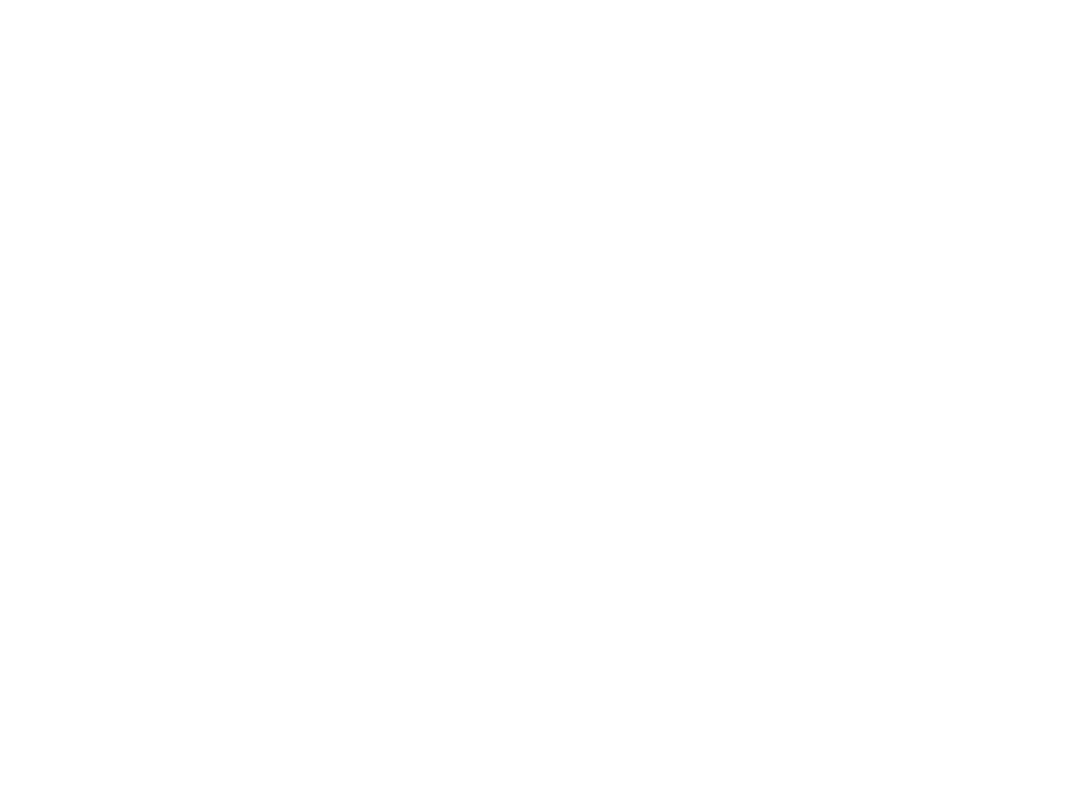
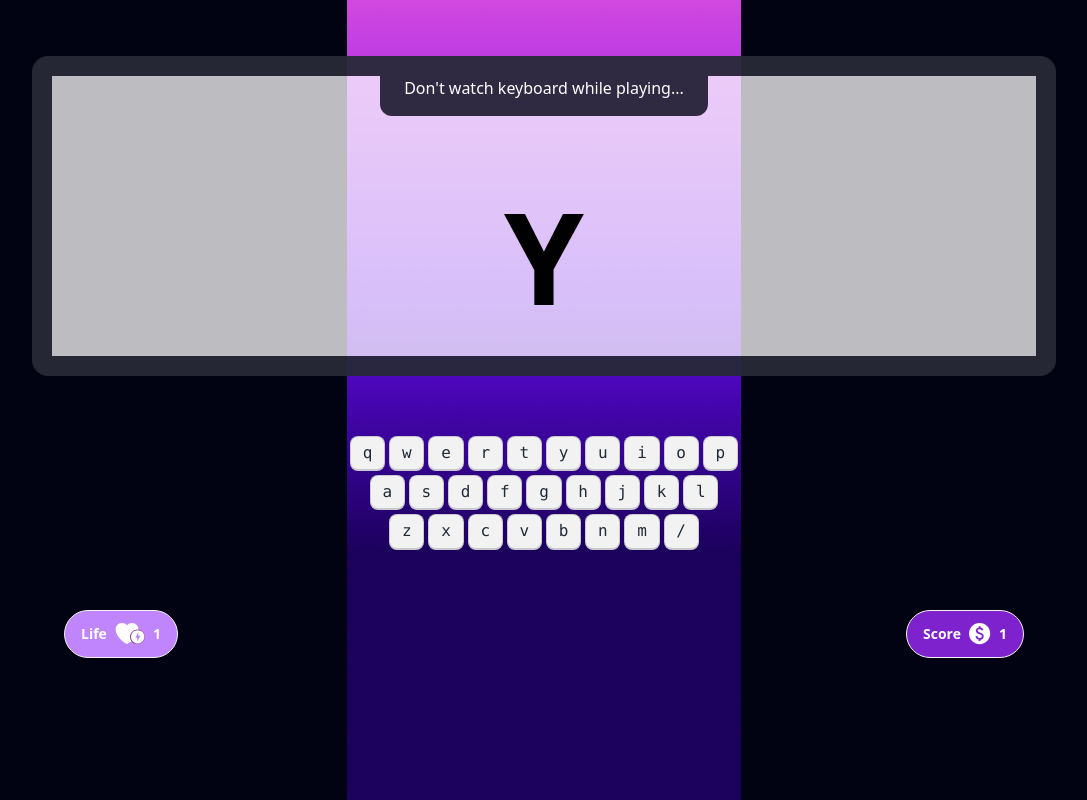
Before and after one commit to jaheda8256/alphabet-clash-pro, a plain HTML site: page index.html in a window 1280 px wide. Shown: the whole page, without its empty margins (96-1183 px from the left). Drawn offline with nearby package versions, Linux system fonts and the light colour scheme.

Commit message:
added playground section

```diff
--- a/index.html
+++ b/index.html
@@ -1,5 +1,5 @@
 <!DOCTYPE html>
-<html lang="en">
+<html lang="en" ata-theme="light">
 <head>
     <meta charset="UTF-8">
     <meta name="viewport" content="width=device-width, initial-scale=1.0">
@@ -10,13 +10,84 @@
 <!-- custom css -->
 <link rel="stylesheet" href="styles/styles.css">
 </head>
-<body>
-    <section class="home">
+<body >
+ <main class="min-h-screen bg-[#010313] bg-[url(images/background.png)] bg-no-repeat bg-center bg-contain">
+    <!-- home screen -->
+    <section class="home min-h-screen text-white flex border justify-center items-center hidden">
+      <div class="flex flex-col items-center gap-8">
+        <h1 class="text-8xl anton-regular uppercase">Alpha Clash Pro</h1>
+        <p>Unleash Your Keyboard Kung Fu : Press “Enter” to Play</p>
+       <button class="btn bg-white text-black">Play Now</button>
+      </div>
+    </section>
+    <!-- playground start -->
+    <section class="play-ground">
+        <div class="flex flex-col justify-center items-center gap-14 pt-14">
+            <!-- screen -->
+            <div class="artboard artboard-horizontal phone-6 border-[20px] rounded-2xl border-[#010313CC] bg-[#FFFFFFBC]">
+                <div class="flex justify-center">
+                    <p class="bg-[#2F2941] px-6 pb-4 rounded-b-xl text-white">Don't watch keyboard  while playing...</p>
+                </div>
+               <div class="flex justify-center items-center h-full">
+                <p class="text-black text-9xl font-semibold">Y</p>
+               </div>
+            </div>
+            <!-- keyboard start-->
+         <div>
+            <div class="flex justify-center gap-1 my-1 w-full">
+                <kbd class="kbd">q</kbd>
+                <kbd class="kbd">w</kbd>
+                <kbd class="kbd">e</kbd>
+                <kbd class="kbd">r</kbd>
+                <kbd class="kbd">t</kbd>
+                <kbd class="kbd">y</kbd>
+                <kbd class="kbd">u</kbd>
+                <kbd class="kbd">i</kbd>
+                <kbd class="kbd">o</kbd>
+                <kbd class="kbd">p</kbd>
+              </div>
+              <div class="flex justify-center gap-1 my-1 w-full">
+                <kbd class="kbd">a</kbd>
+                <kbd class="kbd">s</kbd>
+                <kbd class="kbd">d</kbd>
+                <kbd class="kbd">f</kbd>
+                <kbd class="kbd">g</kbd>
+                <kbd class="kbd">h</kbd>
+                <kbd class="kbd">j</kbd>
+                <kbd class="kbd">k</kbd>
+                <kbd class="kbd">l</kbd>
+              </div>
+              <div class="flex justify-center gap-1 my-1 w-full">
+                <kbd class="kbd">z</kbd>
+                <kbd class="kbd">x</kbd>
+                <kbd class="kbd">c</kbd>
+                <kbd class="kbd">v</kbd>
+                <kbd class="kbd">b</kbd>
+                <kbd class="kbd">n</kbd>
+                <kbd class="kbd">m</kbd>
+                <kbd class="kbd">/</kbd>
+              </div>
+         </div>
+            <!-- keyboard end -->
+            <!-- life score -->
+            <div class="flex justify-between w-3/4">
+                <button class="btn rounded-full bg-purple-400 text-white px-4">
+                    Life
+                   <img src="images/heart.svg" alt="">
+                    <span>1</span>
+                  </button>
+                  <button class="btn rounded-full bg-purple-700 text-white px-4">
+                    Score
+                    <img src="images/dolar.svg" alt="">
+                    <span>1</span>
+                  </button>
+            </div>
+        </div>
+    </section>
+    <!-- playground end -->
+    <section class="score">
 
     </section>
-    <section class="play-ground">
-
-    </section>
-    <section class="score"></section>
+   </main>
 </body>
 </html>
```
Also changed, not shown: images/dolar.svg (added), images/heart.svg (added).
